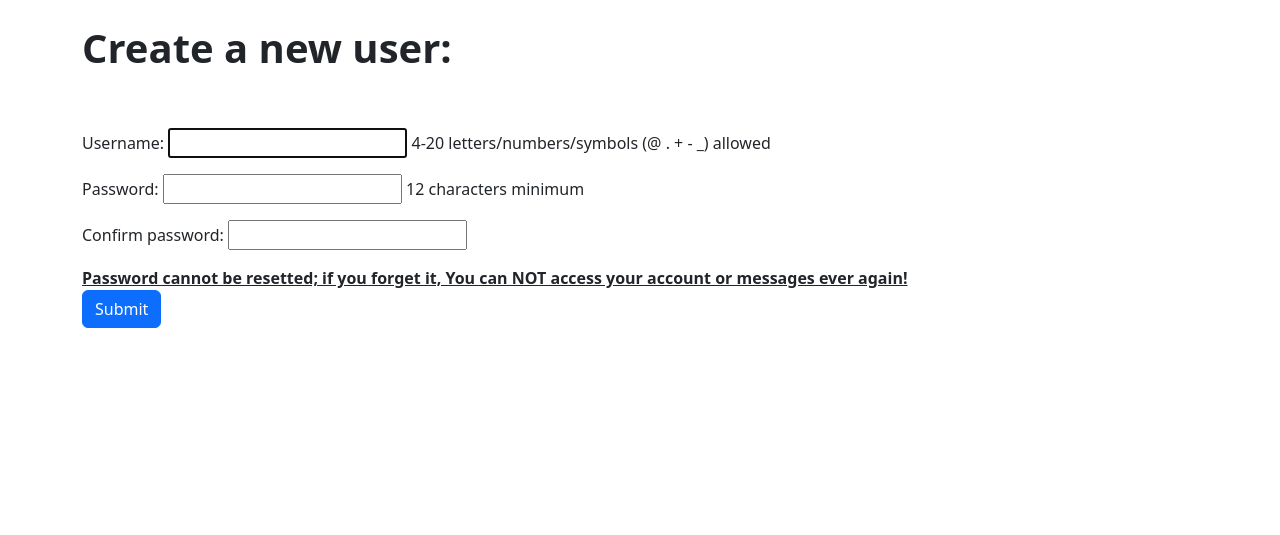
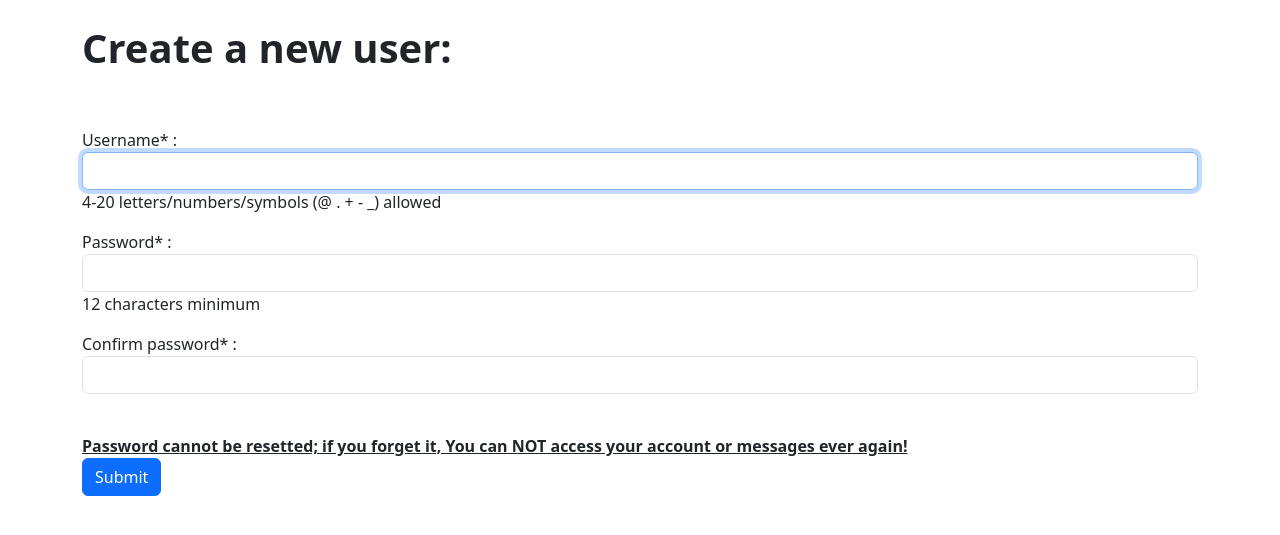
Before and after one commit to Miqqou/SecPro-webchat, a Django app: page /create in a window 1280 px wide. Shown: the part 64-599 px from the top of the page. Run offline with Django 4.2, Linux system fonts and the light colour scheme.

Commit message:
registration page style is now more inline with the login page

```diff
--- a/backend/src/webchatapp/forms.py
+++ b/backend/src/webchatapp/forms.py
@@ -8,9 +8,10 @@ from django.forms.fields import EmailField
 from django.forms.forms import Form
 
 class UserRegistrationForm(UserCreationForm):
-    username = forms.CharField(label='Username', help_text="4-20 letters/numbers/symbols (@ . + - _) allowed", min_length=4, max_length=20)
-    password1 = forms.CharField(label='Password', help_text="12 characters minimum", widget=forms.PasswordInput)
-    password2 = forms.CharField(label='Confirm password', widget=forms.PasswordInput)
+    username = forms.CharField(label='Username* ', help_text="4-20 letters/numbers/symbols (@ . + - _) allowed", min_length=4, max_length=20
+                               ,widget=forms.TextInput(attrs={'class':'form-control'}))
+    password1 = forms.CharField(label='Password* ', help_text="12 characters minimum", widget=forms.PasswordInput(attrs={'class':'form-control'}))
+    password2 = forms.CharField(label='Confirm password* ', widget=forms.PasswordInput(attrs={'class':'form-control'}))
 
     class Meta:
         model = User
--- a/backend/src/webchatapp/static/webchatapp/style.css
+++ b/backend/src/webchatapp/static/webchatapp/style.css
@@ -1,12 +1,5 @@
-a {
-    color:white;
-}
-
-h1 {
-    color:cyan;
-}
-a nav-link{
-    color:black;
+.register-form {
+    text-align: left;
 }
 
 .boxed {
--- a/backend/src/webchatapp/templates/authentication/create.html
+++ b/backend/src/webchatapp/templates/authentication/create.html
@@ -14,7 +14,7 @@
 <h1> <b>Create a new user:</b></h1>
 <br>
 <br>
-<form action="" method=POST> {% csrf_token %}
+<form action="" method=POST class="register-form" > {% csrf_token %}
     {{ form.as_p }}
 
     <!--<div class="row g-3 align-items-center">
@@ -42,7 +42,7 @@
         <div class="row-cols-10">
         <button type="submit" class="btn btn-primary">Submit</button></div>
     </div>-->
-
+<br>
     <a> <b> <u> Password cannot be resetted; if you forget it, You can NOT access your account or messages ever again! </a> </b> </u>
 
 
```
